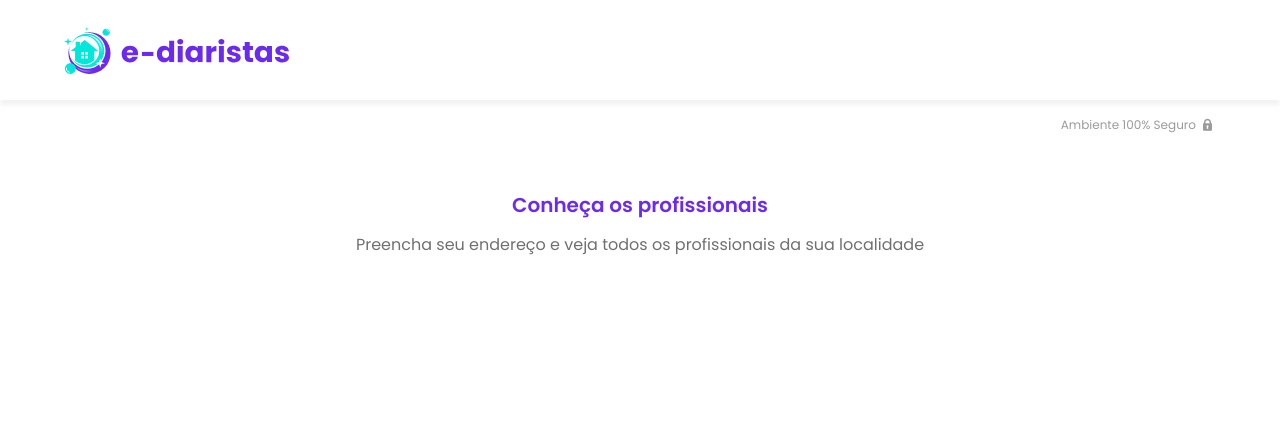
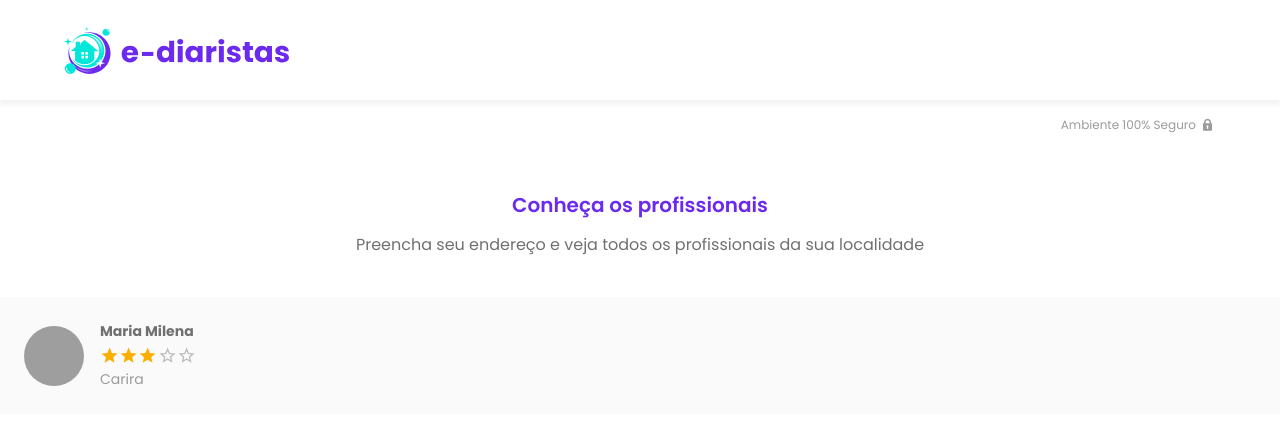
Before and after one commit to MariaMilena/ediarista, a Next.js app: page / in a window 1280 px wide. Shown: the top 424 px of the page. Built offline with nearby package versions, Linux system fonts and the light colour scheme; grey boxes are pictures that could not be loaded.

Commit message:
Estilizando container dos diaristas

```diff
--- a/src/pages/index.tsx
+++ b/src/pages/index.tsx
@@ -1,6 +1,6 @@
-import Head from 'next/head';
 import SafeEnvironment from 'ui/components/feedback/SafeEnvironment/SafeEnvironment';
 import PageTitle from 'ui/components/data-display/PageTitle/PageTitle';
+import UserInformation from 'ui/components/data-display/UserInformation/UserInformation';
 
 export default function Home() {
   return (
@@ -10,6 +10,12 @@
         title={'Conheça os profissionais'}
         subtitle={'Preencha seu endereço e veja todos os profissionais da sua localidade'}
       />
+      <UserInformation
+        name={'Maria Milena'}
+        picture={'https://github.com/MariaMilena.png'}
+        rating={3}
+        description={'Carira'}
+      />
     </div>
   );
 }
--- /dev/null
+++ b/src/ui/components/data-display/UserInformation/UserInformation.style.tsx
@@ -0,0 +1,41 @@
+import { experimentalStyled as styled } from '@material-ui/core/styles';
+import { Avatar, Rating } from '@material-ui/core';
+
+export const UserInformationContainer = styled('div')`
+    display: grid;
+    grid-template-columns: 60px 1fr; // indica que a primeira coluna tem 60px, e o resto preenche com o que ficou disponível
+    grid-template-rows: repeat(3, auto); // ou auto auto auto : indica um tamanho automatico dependendo do conteúdo da linha
+    grid-template-areas:
+        'avatar name'
+        'avatar rating'
+        'avatar description';
+    background-color: ${({theme}) => theme.palette.grey[50]};
+    padding: ${({theme}) => theme.spacing(3)};
+    gap: ${({theme}) => theme.spacing(0.5) + ' ' + theme.spacing(2)};
+    align-items: center;
+`;
+
+export const UserName = styled('div')`
+    grid-area: name;
+    font-weight: bold;
+    color: ${({theme}) => theme.palette.text.primary};
+    font-size: ${({theme}) => theme.typography.body2.fontSize};
+`;
+
+export const UserDescription = styled('div')`
+    grid-area: description;
+    color: ${({theme}) => theme.palette.text.secondary};
+    font-size: ${({theme}) => theme.typography.body2.fontSize};
+`;
+
+export const AvatarStyled = styled(Avatar)`
+    grid-area: avatar;
+    width: 100%;
+    height: initial; // tamanho padrão que o navegador defini para todos os elementos
+    aspect-ratio: 1; // Pra ter certeza que vai ficar redondo
+`;
+
+export const RatingStyled = styled(Rating)`
+    grid-area: rating;
+    font-size: 1.2rem;
+`;
--- /dev/null
+++ b/src/ui/components/data-display/UserInformation/UserInformation.tsx
@@ -0,0 +1,22 @@
+import React from "react";
+import { UserInformationContainer, UserName, UserDescription, AvatarStyled, RatingStyled } from "./UserInformation.style";
+
+interface UserInformationProps{
+    picture: string,
+    name: string,
+    rating: number,
+    description?: string,
+};
+
+const UserInformation = ({
+    picture, name, rating, description // para não precisar usar o props como parâmetro
+}) => {
+    return <UserInformationContainer>
+        <AvatarStyled src={picture}>{name[0]}</AvatarStyled>
+        <UserName>{name}</UserName>
+        <RatingStyled value={rating} readOnly/>
+        <UserDescription>{description}</UserDescription>
+    </UserInformationContainer>;
+};
+
+export default UserInformation;
--- a/src/ui/components/surfaces/Header/Header.tsx
+++ b/src/ui/components/surfaces/Header/Header.tsx
@@ -2,7 +2,7 @@
 import { HeaderAppBar, HeaderLogo } from './Header.style';
 import { Toolbar, Container } from '@material-ui/core';
 
-const Header: React.FC = () => {
+const Header: React.FC = () => { // Header: componente funcional, ou seja, um componente foi criado usando uma função
     return (
         <HeaderAppBar position={'sticky'}>
             <Toolbar component={Container}>
```
